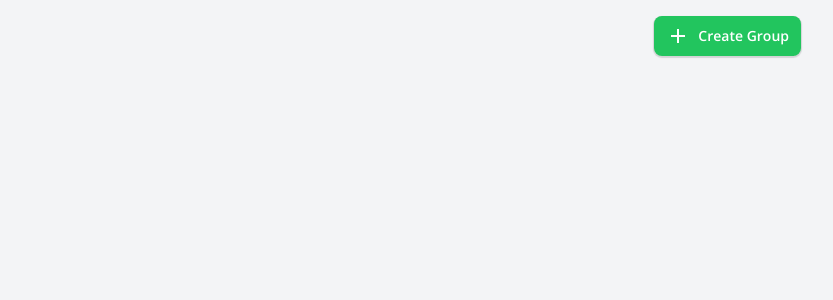
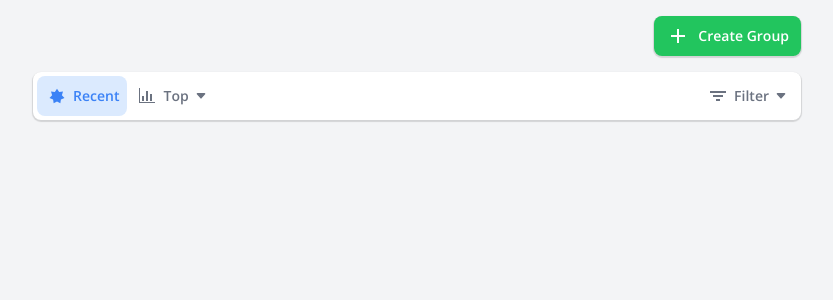
Before and after one commit to godkingjay/sorsucial, a Next.js app: page /groups in a window 1280 px wide. Shown: the top 300 px of the page, without its empty margins (223-1056 px from the left). Built offline with nearby package versions, Linux system fonts and the light colour scheme; no server answers; sample sign-in values are in the browser's storage.

Commit message:
feat:    Add PageFilter component to GroupsPage

```diff
--- a/src/pages/groups/index.tsx
+++ b/src/pages/groups/index.tsx
@@ -1,3 +1,4 @@
+import PageFilter from "@/components/Controls/PageFilter";
 import GroupCreationListener from "@/components/Group/GroupCreationListener";
 import LimitedBodyLayout from "@/components/Layout/LimitedBodyLayout";
 import useGroup from "@/hooks/useGroup";
@@ -69,6 +70,7 @@ const GroupsPage: React.FC<GroupsPageProps> = () => {
 						) : (
 							<>
 								<GroupCreationListener />
+								<PageFilter />
 							</>
 						)}
 					</section>
```
